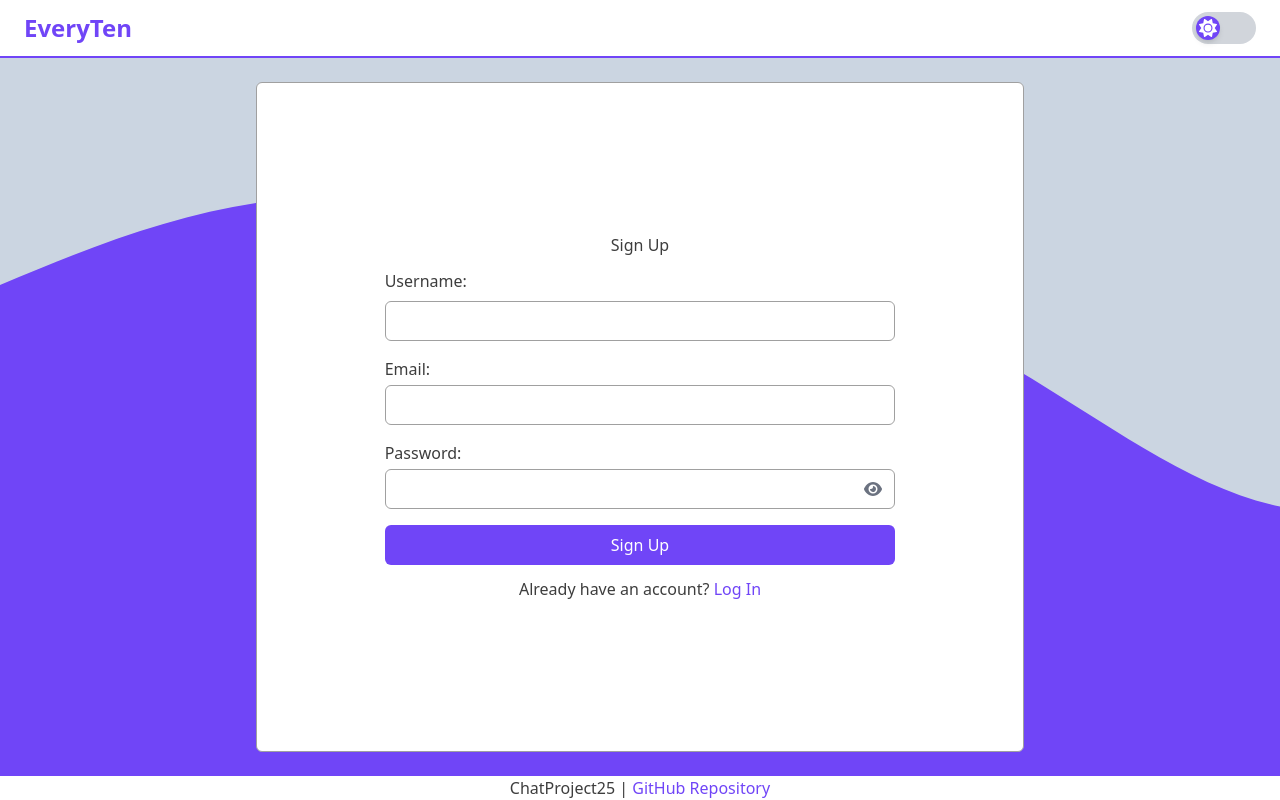
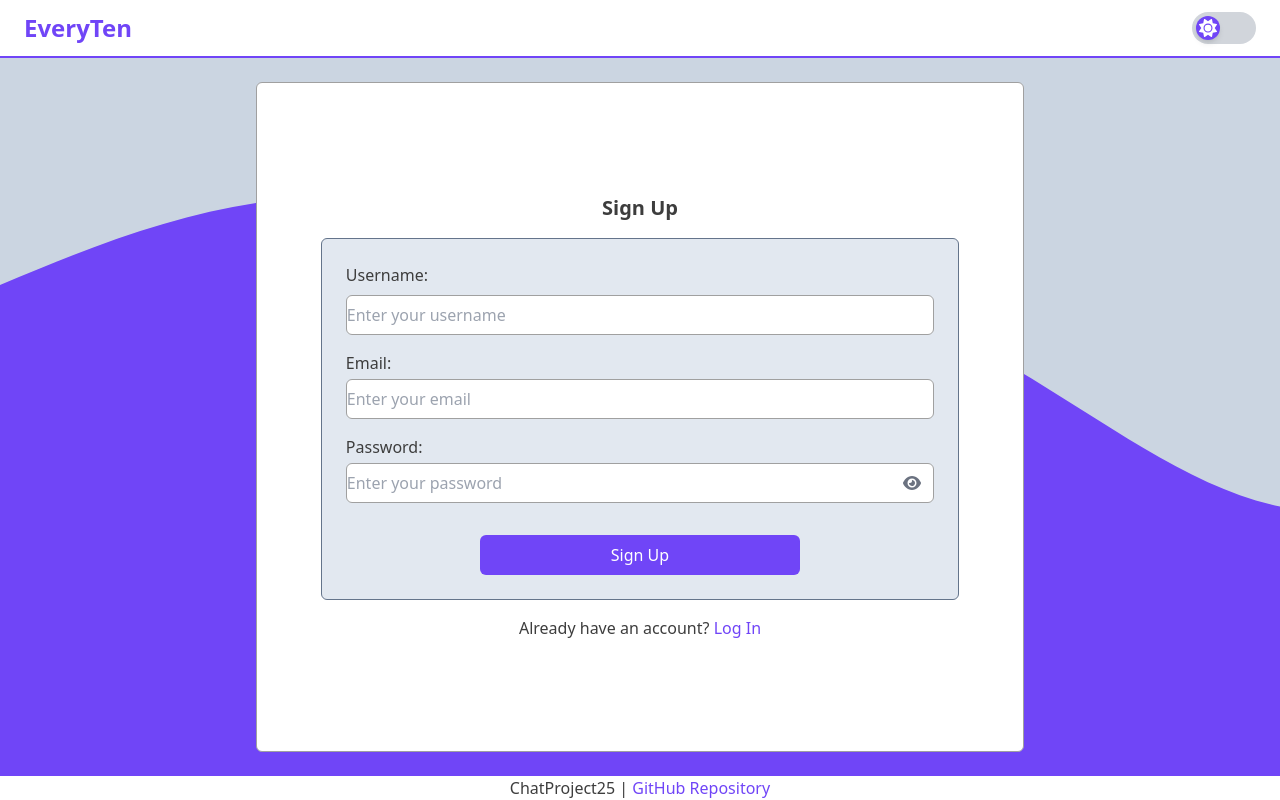
Before and after one commit to Tobiasa123/chatproject25, a React (Vite) app in the folder client/: page / in a window 1280 px wide. Both pictures are taken after a click on the button "Sign Up". Built offline with nearby package versions, Linux system fonts and the light colour scheme.

Commit message:
layout change loginform

```diff
--- a/client/src/components/DashboardContent.jsx/ReportedChats.jsx
+++ b/client/src/components/DashboardContent.jsx/ReportedChats.jsx
@@ -98,7 +98,7 @@ const ReportedChats = () => {
             currentChats.map((chat) => (
               <li
                 key={chat._id}
-                className="flex flex-col p-2 bg-white dark:bg-gray-800 rounded border border-black dark:border-white cursor-pointer"
+                className="flex flex-col p-2 bg-white dark:bg-gray-800 rounded border border-slate-500 dark:border-slate-400 cursor-pointer"
                 onClick={() => handleChatClick(chat._id)}
               >
                 {/* Header with chat info */}
--- a/client/src/components/DashboardContent.jsx/UsersList.jsx
+++ b/client/src/components/DashboardContent.jsx/UsersList.jsx
@@ -91,7 +91,7 @@ const UsersList = () => {
             currentUsers.map((user) => (
               <li
                 key={user._id}
-                className="flex justify-between items-center p-2 bg-white dark:bg-gray-800 rounded border border-black dark:border-white"
+                className="flex justify-between items-center p-2 bg-white dark:bg-gray-800 rounded border border-slate-500 dark:border-slate-400"
               >
                 <span>{user.username}</span>
                 {user.role === "admin" ? (
--- a/client/src/components/LoginForm/LoginForm.jsx
+++ b/client/src/components/LoginForm/LoginForm.jsx
@@ -58,9 +58,13 @@ const LoginForm = () => {
   };
 
   return (
-    <div className="flex flex-col justify-center items-center bg-lightBackground dark:bg-darkBackground h-full rounded-md gap-3 border border-lightBorder dark:border-darkBorder">
-      <h2 className="text-darkText dark:text-lightText">{isLogin ? "Login" : "Sign Up"}</h2>
-      <form onSubmit={handleSubmit} className="flex flex-col gap-4 w-2/3" noValidate>
+    <div className="flex flex-col justify-center items-center bg-lightBackground dark:bg-darkBackground h-full rounded-md gap-4 border border-lightBorder dark:border-darkBorder ">
+      <h2 className="text-darkText dark:text-lightText font-bold text-xl">{isLogin ? "Login" : "Sign Up"}</h2>
+      <form
+        onSubmit={handleSubmit}
+        className="flex flex-col gap-4 w-5/6 bg-slate-200 dark:bg-slate-800 rounded-md p-6 border border-slate-500"
+        noValidate
+      >
         {!isLogin && (
           <div className="flex flex-col gap-1">
             <label htmlFor="username" className="mb-1 text-darkText dark:text-lightText">
@@ -72,6 +76,7 @@ const LoginForm = () => {
               name="username"
               value={formData.username}
               onChange={handleChange}
+              placeholder="Enter your username"
               className="h-10 border rounded-md border-lightBorder dark:border-darkBorder bg-lightBackground dark:bg-darkBackground text-darkText dark:text-lightText placeholder-gray-400 dark:placeholder-gray-500"
             />
           </div>
@@ -85,11 +90,12 @@ const LoginForm = () => {
             name="email"
             value={formData.email}
             onChange={handleChange}
+            placeholder="Enter your email"
             className="h-10 border rounded-md border-lightBorder dark:border-darkBorder bg-lightBackground dark:bg-darkBackground text-darkText dark:text-lightText placeholder-gray-400 dark:placeholder-gray-500"
           />
         </div>
 
-        <div className="flex flex-col gap-1 relative">
+        <div className="flex flex-col gap-1 relative mb-4">
           <label htmlFor="password" className="text-darkText dark:text-lightText">Password:</label>
           <div className="relative">
             <input
@@ -98,6 +104,7 @@ const LoginForm = () => {
               name="password"
               value={formData.password}
               onChange={handleChange}
+              placeholder="Enter your password"
               className="h-10 border rounded-md border-lightBorder dark:border-darkBorder bg-lightBackground dark:bg-darkBackground text-darkText dark:text-lightText placeholder-gray-400 dark:placeholder-gray-500 pr-12 w-full"
             />
             <FontAwesomeIcon
@@ -108,13 +115,15 @@ const LoginForm = () => {
           </div>
         </div>
 
+        <div className="flex justify-center">
           <button
             type="submit"
-          className="h-10 bg-purpleAccent text-white rounded-md hover:bg-purple-700 dark:hover:bg-purple-500"
+            className="h-10 w-80 bg-purpleAccent text-white rounded-md hover:bg-purple-700 dark:hover:bg-purple-500"
             disabled={loading}
           >
             {loading ? "Processing..." : isLogin ? "Login" : "Sign Up"}
           </button>
+        </div>
       </form>
 
       <p className="text-darkText dark:text-lightText">
```
Lines whose indentation alone changed are shown as unchanged.
